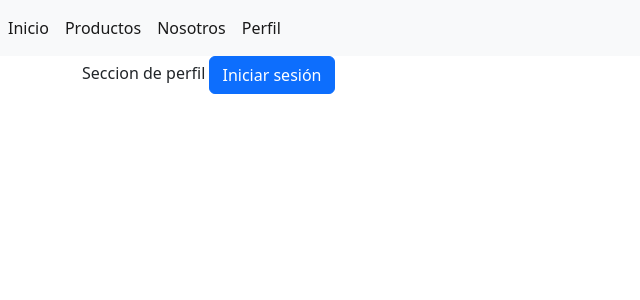
After one commit to FrankM01/ecommerce-library-store, a Django app: page /perfil in a window 1280 px wide. The commit adds this page. Shown: the top 300 px of the page, without its empty margins (0-640 px from the left). Run offline with Django 3.2, Linux system fonts and the light colour scheme.

Commit message:
primera version de login de usuarios

```diff
--- a/application/settings.py
+++ b/application/settings.py
@@ -10,8 +10,9 @@ For the full list of settings and their values, see
 https://docs.djangoproject.com/en/3.2/ref/settings/
 """
 
+import os  # para q se vean las imagenes
 from pathlib import Path
-import os  # para q se vean las imagenes
+from django.urls import reverse_lazy
 
 # Build paths inside the project like this: BASE_DIR / 'subdir'.
 BASE_DIR = Path(__file__).resolve().parent.parent
@@ -119,6 +120,7 @@ USE_L10N = True
 
 USE_TZ = True
 
+LOGIN_REDIRECT_URL = reverse_lazy("inicio")
 
 # Static files (CSS, JavaScript, Images)
 # https://docs.djangoproject.com/en/3.2/howto/static-files/
--- a/library/templates/base.html
+++ b/library/templates/base.html
@@ -21,6 +21,7 @@
             <a class="nav-item nav-link active" href="{% url 'inicio' %}" aria-current="page">Inicio </a>
             <a class="nav-item nav-link active" href="{% url 'productos' %}" aria-current="page">Productos </a>
             <a class="nav-item nav-link active" href="{% url 'nosotros' %}" aria-current="page">Nosotros </a>
+            <a class="nav-item nav-link active" href="{% url 'perfil' %}" aria-current="page">Perfil </a>
         </div>
     </nav>
 
--- a/library/templates/paginas/inicio.html
+++ b/library/templates/paginas/inicio.html
@@ -7,7 +7,7 @@
 <div class="row align-items-md-stretch">
     <div class="col-md-6">
         <div class="h-100 p-5 text-white bg-primary border rounded-3">
-            <h2>Change the background</h2>
+            <h1>Bienvenido, {{ username }}!</h1>
             <p>Swap the background-color utility and add a `.text-*` color utility to mix up the jumbotron look. Then,
                 mix and match with additional component themes and more.</p>
             <button class="btn btn-outline-primary" type="button">Example button</button>
--- /dev/null
+++ b/library/templates/paginas/perfil.html
@@ -0,0 +1,11 @@
+{% extends "base.html" %}
+
+{% block titulo %} Perfil {% endblock %}
+
+{% block contenido %}
+
+Seccion de perfil
+<a href="{% url 'login' %}" class="btn btn-primary">Iniciar sesión</a>
+
+
+{% endblock %}
--- a/library/templates/productos/crear.html
+++ b/library/templates/productos/crear.html
@@ -10,7 +10,7 @@
     </div>
     <div class="card-body">
         <h4 class="card-title">Datos del producto</h4>
-        {% include "productos/form.html" %}
+        {% include "productos/formu.html" %}
     </div>
     <div class="card-footer text-muted">
 
--- a/library/templates/productos/editar.html
+++ b/library/templates/productos/editar.html
@@ -10,7 +10,7 @@
     </div>
     <div class="card-body">
         <h4 class="card-title">Datos del producto</h4>
-        {% include "productos/form.html" %}
+        {% include "productos/formu.html" %}
     </div>
     <div class="card-footer text-muted">
 
--- /dev/null
+++ b/library/templates/registration/logout.html
@@ -0,0 +1,6 @@
+{% extends 'base.html' %}
+
+{% block contenido %}
+<h2>Cierre de sesión exitoso</h2>
+<p>Has cerrado sesión correctamente.</p>
+{% endblock %}
--- a/library/urls.py
+++ b/library/urls.py
@@ -3,6 +3,8 @@ from . import views
 
 from django.conf import settings  # importamos el archivo de conf de las imagenes
 from django.contrib.staticfiles.urls import static  # ruta estatica q vamos a recibir
+from django.contrib.auth import views as auth_views
+
 
 # Url propia de la app
 urlpatterns = [
@@ -11,4 +13,6 @@ urlpatterns = [
     path("productos", views.productos, name="productos"),
     path("productos/crear", views.crear_productos, name="crear"),
     path("productos/editar", views.editar_productos, name="editar"),
+    path("perfil", views.perfil, name="perfil"),
+    path("login/", auth_views.LoginView.as_view(), name="login"),
 ] + static(settings.MEDIA_URL, document_root=settings.MEDIA_ROOT)
--- a/library/views.py
+++ b/library/views.py
@@ -1,5 +1,8 @@
-from django.shortcuts import render
+from django.shortcuts import render, redirect
 from django.http import HttpResponse
+from django.contrib.auth import authenticate, login, logout
+from django.contrib.auth.decorators import login_required
+
 from .models import Producto  # Importamos el modelo Producto
 
 # Create your views here.
@@ -10,12 +13,32 @@ from .models import Producto  # Importamos el modelo Producto
 # Pagina
 
 
+@login_required
 def inicio(request):
-    return render(request, "paginas/inicio.html")
+    username = request.user.username
+    return render(request, "paginas/inicio.html", {"username": username})
 
 
 def nosotros(request):
     return render(request, "paginas/nosotros.html")
+
+
+def perfil(request):
+    return render(request, "paginas/perfil.html")
+
+
+def login_view(request):
+    if request.method == "POST":
+        username = request.POST["username"]
+        password = request.POST["password"]
+        user = authenticate(request, username=username, password=password)
+        if user is not None:
+            login(request, user)
+            return redirect("inicio")  # Cambia 'inicio' al nombre de tu vista de inicio
+        else:
+            # Manejar el caso cuando las credenciales no son válidas
+            pass
+    return render(request, "login.html")
 
 
 # Productos
```
Also changed, not shown: library/templates/registration/login.html (added, +10 -0 lines), library/templates/productos/formu.html (renamed from library/templates/productos/form.html).
